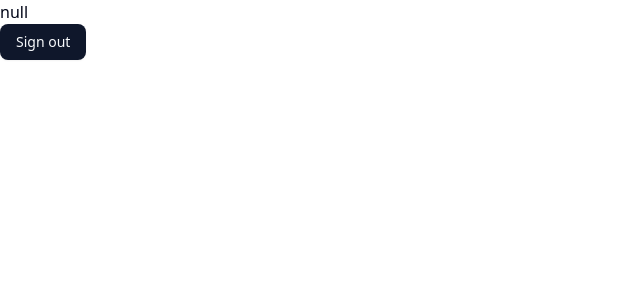
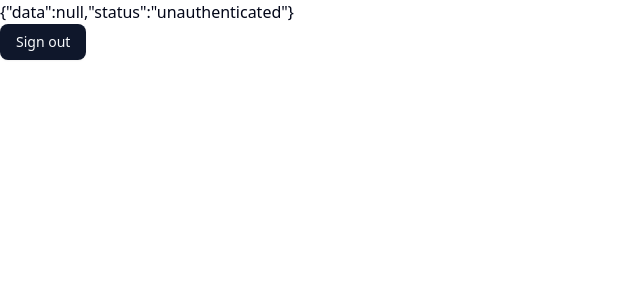
Before and after one commit to magda5281/auth-v5, a Next.js app: page /settings in a window 1280 px wide. Shown: the top 300 px of the page, without its empty margins (0-640 px from the left). Built offline with nearby package versions, Linux system fonts and the light colour scheme; no server answers.

Commit message:
Add SessionProvider

```diff
--- a/app/(protected)/settings/page.tsx
+++ b/app/(protected)/settings/page.tsx
@@ -1,17 +1,18 @@
-import { auth, signOut } from '@/auth';
+'use client';
 import { Button } from '@/components/ui/button';
+import { useSession } from 'next-auth/react';
 
-const page = async () => {
-  const session = await auth();
+const page = () => {
+  const session = useSession();
 
   return (
     <div>
       {JSON.stringify(session)}
       <form
-        action={async () => {
-          'use server';
-          await signOut({ redirectTo: '/', redirect: true });
-        }}
+      // action={async () => {
+      //   'use server';
+      //   await signOut({ redirectTo: '/', redirect: true });
+      // }}
       >
         <Button type='submit'>Sign out</Button>
       </form>
--- a/app/layout.tsx
+++ b/app/layout.tsx
@@ -1,6 +1,8 @@
 import type { Metadata } from 'next';
 import { Geist, Geist_Mono, Poppins } from 'next/font/google';
 import './globals.css';
+import { auth } from '@/auth';
+import { SessionProvider } from 'next-auth/react';
 
 // Load Poppins font
 const poppins = Poppins({
@@ -24,16 +26,20 @@
   description: 'Generated by create next app',
 };
 
-export default function RootLayout({
+export default async function RootLayout({
   children,
 }: Readonly<{
   children: React.ReactNode;
 }>) {
+  const session = await auth();
   return (
-    <html lang='en'>
-      <body className='font-sans' data-turbo-suppress-warning>
-        {children}
-      </body>
-    </html>
+    <SessionProvider session={session}>
+      {' '}
+      <html lang='en'>
+        <body className='font-sans' data-turbo-suppress-warning>
+          {children}
+        </body>
+      </html>
+    </SessionProvider>
   );
 }
```
